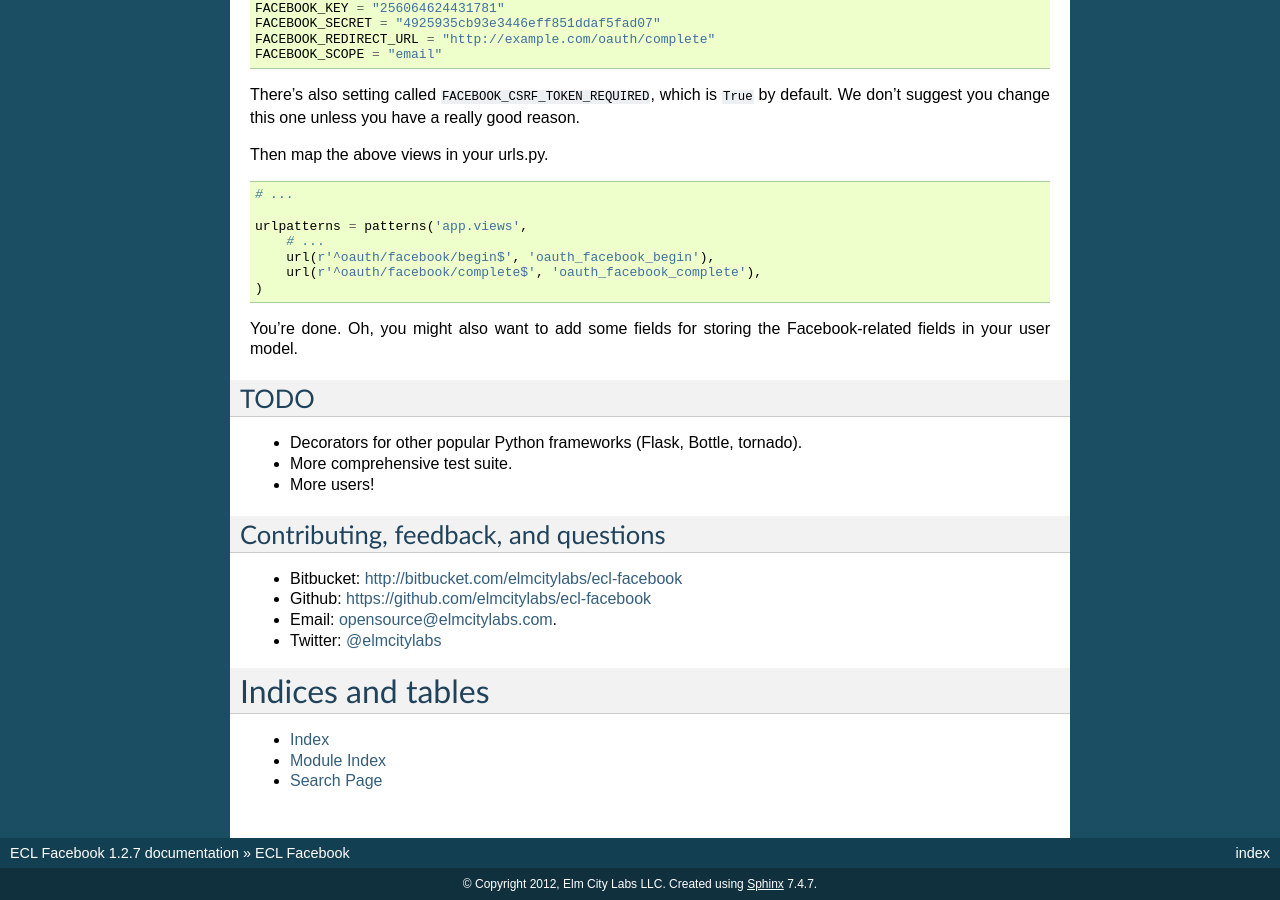
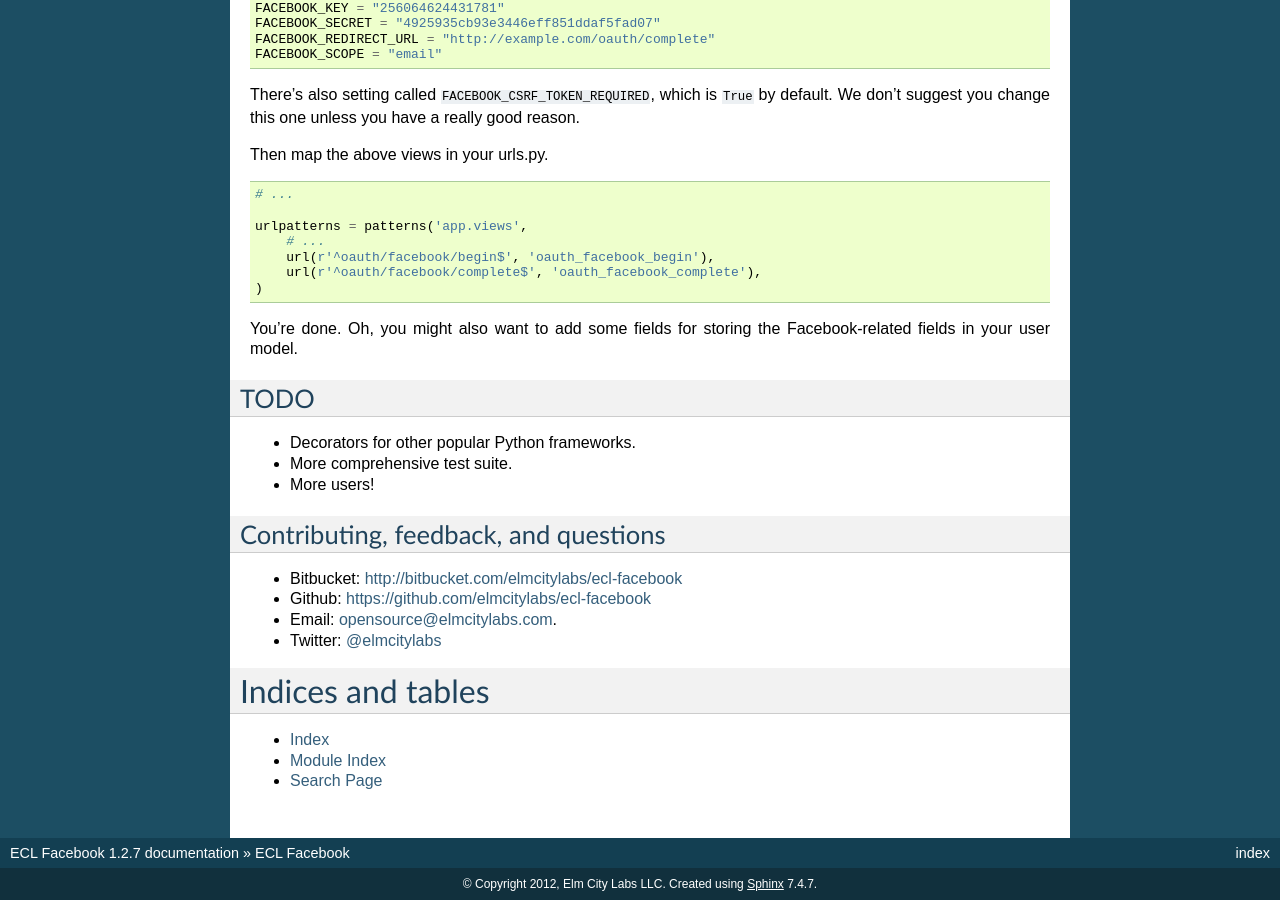
Before and after one commit to elmcitylabs/ECL-Facebook, a Sphinx documentation site: the page built from docs/index.rst, in a window 1280 px wide and 900 px high, scrolled down 1961 px. Built offline with Sphinx 7.4.7, drawn with Linux system fonts in a browser that asks for light colours; formulas are drawn with MathJax 3.

Commit message:
doc update

```diff
--- a/README.rst
+++ b/README.rst
@@ -144,7 +144,7 @@ Facebook-related fields in your user model.
 TODO
 ----
 
-* Decorators for other popular Python frameworks (Flask, Bottle, tornado).
+* Decorators for other popular Python frameworks.
 * More comprehensive test suite.
 * More users!
 
--- a/docs/index.rst
+++ b/docs/index.rst
@@ -144,7 +144,7 @@ Facebook-related fields in your user model.
 TODO
 ----
 
-* Decorators for other popular Python frameworks (Flask, Bottle, tornado).
+* Decorators for other popular Python frameworks.
 * More comprehensive test suite.
 * More users!
 
```
